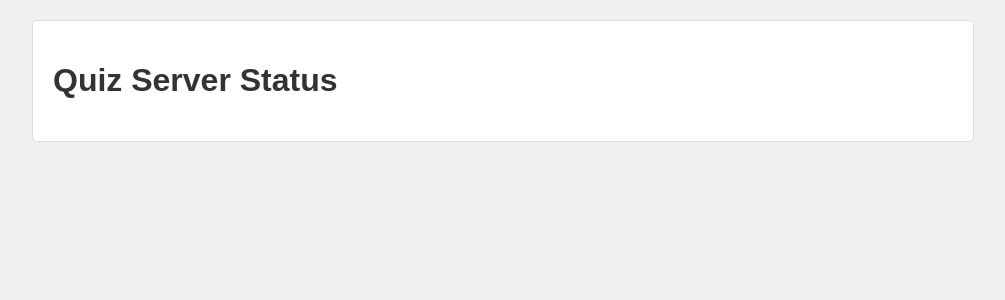
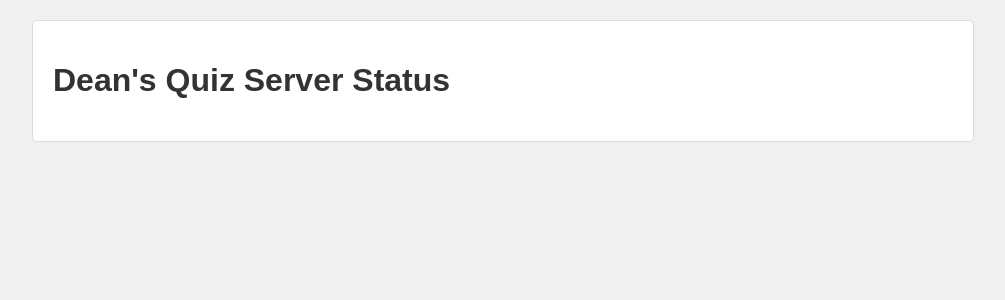
Before and after one commit to deanitzhak/kahoot, a Flask app: page / in a window 1280 px wide. Shown: the top 300 px of the page, without its empty margins (137-1142 px from the left). Run offline with Flask 2, Linux system fonts and the light colour scheme; data that the repository does not hold is empty.

Commit message:
html fixing

```diff
--- a/flask_gui/templates/index.html
+++ b/flask_gui/templates/index.html
@@ -53,7 +53,7 @@
 </head>
 <body>
     <div class="container">
-        <h1>Quiz Server Status</h1>
+        <h1>Dean's Quiz Server Status</h1>
         <div id="players-container"></div>
     </div>
     <script>
```
